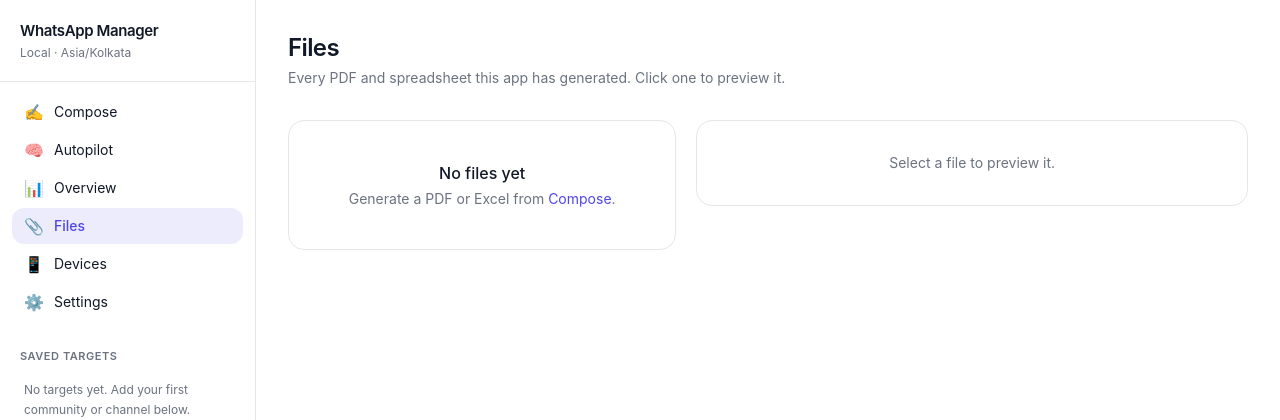
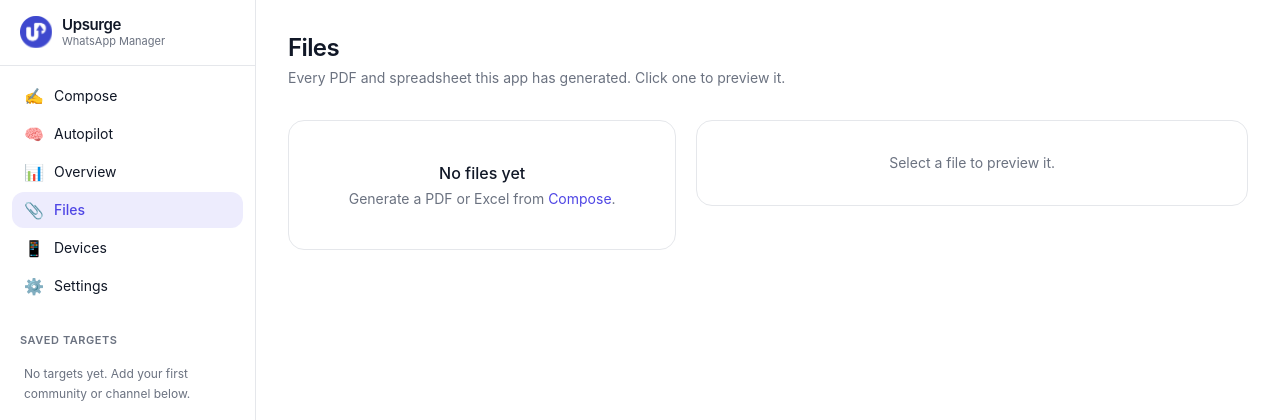
Before and after one commit to rohitdhuriya-debug/whatsapp-community-manager, a FastAPI app: page /assets in a window 1280 px wide. Shown: the top 420 px of the page. Run offline with FastAPI, Linux system fonts and the light colour scheme; data that the repository does not hold is empty; parts of the project's set-up code (start-up, migrations or seed data) failed here and were passed over; some libraries are stand-ins or nearby versions.

Commit message:
Brand as Upsurge WhatsApp Manager, add opening splash
Uses the supplied Upsurge icon for the sidebar, the opening splash and the
favicon. The supplied wordmark is the inverted white-text variant, so it would
be invisible on this light theme - the name is set in type beside the icon
instead.

The splash floats the mark on entry and fades itself out via CSS alone, so it
can never get stuck if JS fails to run. transform/opacity only, and it
collapses to a near-instant fade under prefers-reduced-motion.

Co-Authored-By: Claude Opus 5 <noreply@anthropic.com>

```diff
--- a/app/services/assets.py
+++ b/app/services/assets.py
@@ -502,7 +502,7 @@ def build_pdf(payload: dict[str, Any], *, brand: str = "") -> tuple[Path, str]:
     doc = _DocTemplate(
         str(path), pagesize=A4,
         leftMargin=22 * mm, rightMargin=22 * mm, topMargin=22 * mm, bottomMargin=22 * mm,
-        title=title, author=brand or "WhatsApp Manager", footer=footer,
+        title=title, author=brand or "Upsurge WhatsApp Manager", footer=footer,
     )
     # build() consumes the story list, so measure it first.
     flowables = len(story)
--- a/app/services/drive.py
+++ b/app/services/drive.py
@@ -40,7 +40,7 @@ FOLDER_KEY = "drive_folder_id"
 VERIFIER_KEY = "drive_code_verifier"
 STATE_KEY = "drive_oauth_state"
 
-FOLDER_NAME = "WhatsApp Manager"
+FOLDER_NAME = "Upsurge WhatsApp Manager"
 FOLDER_MIME = "application/vnd.google-apps.folder"
 
 
--- a/app/services/drive_mcp.py
+++ b/app/services/drive_mcp.py
@@ -40,7 +40,7 @@ ALLOWED_TOOLS = [
     f"{DRIVE_PREFIX}get_file_permissions",
 ]
 
-FOLDER_NAME = "WhatsApp Manager"
+FOLDER_NAME = "Upsurge WhatsApp Manager"
 
 # Hard ceiling, and much lower than it looks like it should be.
 #
--- a/app/templates/base.html
+++ b/app/templates/base.html
@@ -6,6 +6,19 @@
   <!-- HC-4: light theme only. This stops browsers auto-darkening form controls. -->
   <meta name="color-scheme" content="light">
   <title>{% block title %}{{ app_title }}{% endblock %}</title>
+
+  {# The real Upsurge icon, used everywhere: sidebar, splash, favicon.
+     The supplied wordmark is the inverted (white-text) variant, so only the
+     icon is used as artwork and the name is set in type beside it. #}
+  {% macro logo_mark(size=32) %}
+  <img src="/static/img/upsurge-icon.png" alt="Upsurge"
+       width="{{ size }}" height="{{ size }}"
+       style="width:{{ size }}px;height:{{ size }}px;display:block">
+  {% endmacro %}
+
+  <link rel="icon" type="image/png" href="/static/img/upsurge-icon.png">
+  <link rel="apple-touch-icon" href="/static/img/upsurge-icon.png">
+
   <script src="https://cdn.tailwindcss.com"></script>
   <script>
     tailwind.config = {
@@ -127,26 +140,92 @@
     }
     .scroll-slim::-webkit-scrollbar-track { background: transparent; }
 
+    /* ── Opening splash ───────────────────────────────────────────────────
+       Driven entirely by CSS so it clears itself even if JS never runs - a
+       splash that can get stuck is worse than no splash. */
+    #splash {
+      position: fixed;
+      inset: 0;
+      z-index: 60;
+      display: grid;
+      place-items: center;
+      gap: 14px;
+      background: #FFFFFF;
+      animation: splashOut 1s var(--ease) 0.55s forwards;
+    }
+    #splash .mark {
+      animation: markIn 520ms var(--ease) both, float 2.4s ease-in-out 520ms infinite;
+      filter: drop-shadow(0 10px 22px rgba(79, 70, 229, .28));
+      will-change: transform;
+    }
+    #splash .word {
+      grid-row: 2;
+      animation: wordIn 520ms var(--ease) 140ms both;
+      letter-spacing: -0.01em;
+    }
+    #splash .bar {
+      grid-row: 3;
+      width: 132px; height: 2px; border-radius: 2px;
+      background: #E5E7EB; overflow: hidden;
+    }
+    #splash .bar::after {
+      content: ""; display: block; height: 100%; width: 100%;
+      background: #4F46E5; transform-origin: left;
+      animation: fill 1.1s var(--ease) both;
+    }
+
+    @keyframes markIn {
+      from { opacity: 0; transform: translate3d(0, 14px, 0) scale(.82); }
+      to   { opacity: 1; transform: translate3d(0, 0, 0) scale(1); }
+    }
+    @keyframes wordIn {
+      from { opacity: 0; transform: translate3d(0, 8px, 0); }
+      to   { opacity: 1; transform: translate3d(0, 0, 0); }
+    }
+    @keyframes float {
+      0%, 100% { transform: translate3d(0, 0, 0); }
+      50%      { transform: translate3d(0, -7px, 0); }
+    }
+    @keyframes fill { from { transform: scaleX(0); } to { transform: scaleX(1); } }
+    @keyframes splashOut {
+      to { opacity: 0; visibility: hidden; pointer-events: none; }
+    }
+
+    /* The sidebar mark keeps a gentle float on hover only, so it is alive
+       without anything moving while you are trying to read. */
+    .brand-mark { transition: transform var(--base) var(--ease); will-change: transform; }
+    .brand:hover .brand-mark { transform: translate3d(0, -3px, 0) rotate(-4deg); }
+
     @media (prefers-reduced-motion: reduce) {
       *, *::before, *::after {
         animation-duration: 1ms !important;
         animation-delay: 0ms !important;
         transition-duration: 1ms !important;
       }
+      #splash { animation: splashOut 1ms linear 260ms forwards; }
     }
   </style>
   {% block head %}{% endblock %}
 </head>
 <body class="bg-white text-ink font-sans">
 
+<div id="splash">
+  <div class="mark">{{ logo_mark(72) }}</div>
+  <div class="word text-[17px] font-semibold">Upsurge</div>
+  <div class="bar"></div>
+</div>
+
 <div class="flex min-h-screen">
 
   <!-- ── Sidebar ─────────────────────────────────────────────────────── -->
   <aside class="w-64 shrink-0 border-r border-line bg-white flex flex-col">
-    <div class="px-5 py-5 border-b border-line">
-      <a href="/" class="block">
-        <div class="text-[15px] font-semibold tracking-tight">WhatsApp Manager</div>
-        <div class="text-xs text-muted mt-0.5">Local · {{ timezone }}</div>
+    <div class="px-5 py-4 border-b border-line">
+      <a href="/" class="brand flex items-center gap-2.5">
+        <span class="brand-mark shrink-0">{{ logo_mark(32) }}</span>
+        <span class="min-w-0">
+          <span class="block text-[15px] font-semibold tracking-tight leading-tight">Upsurge</span>
+          <span class="block text-[11px] text-muted leading-tight">WhatsApp Manager</span>
+        </span>
       </a>
     </div>
 
--- a/app/templates/target.html
+++ b/app/templates/target.html
@@ -87,7 +87,7 @@
       Plain text, no AI. Use this to confirm delivery works — on a private test group, never a live community.
     </p>
     <textarea id="test-text" class="field mt-4" rows="3"
-      >Test from WhatsApp Manager ✅</textarea>
+      >Test from Upsurge WhatsApp Manager ✅</textarea>
     <button id="btn-test"
             class="mt-3 text-sm font-medium border border-line rounded-xl px-5 py-2.5 hover:bg-wash transition">
       Send test message
--- a/app/web.py
+++ b/app/web.py
@@ -40,7 +40,7 @@ def page(
         "sidebar_targets": targets,
         "pending_count": pending_count,
         "timezone": config.timezone,
-        "app_title": "WhatsApp Manager",
+        "app_title": "Upsurge WhatsApp Manager",
     }
     base.update(context)
     return templates.TemplateResponse(request, template, base)
```
Also changed, not shown: README.md, app/static/img/upsurge-icon.png (added), 1 other file.
